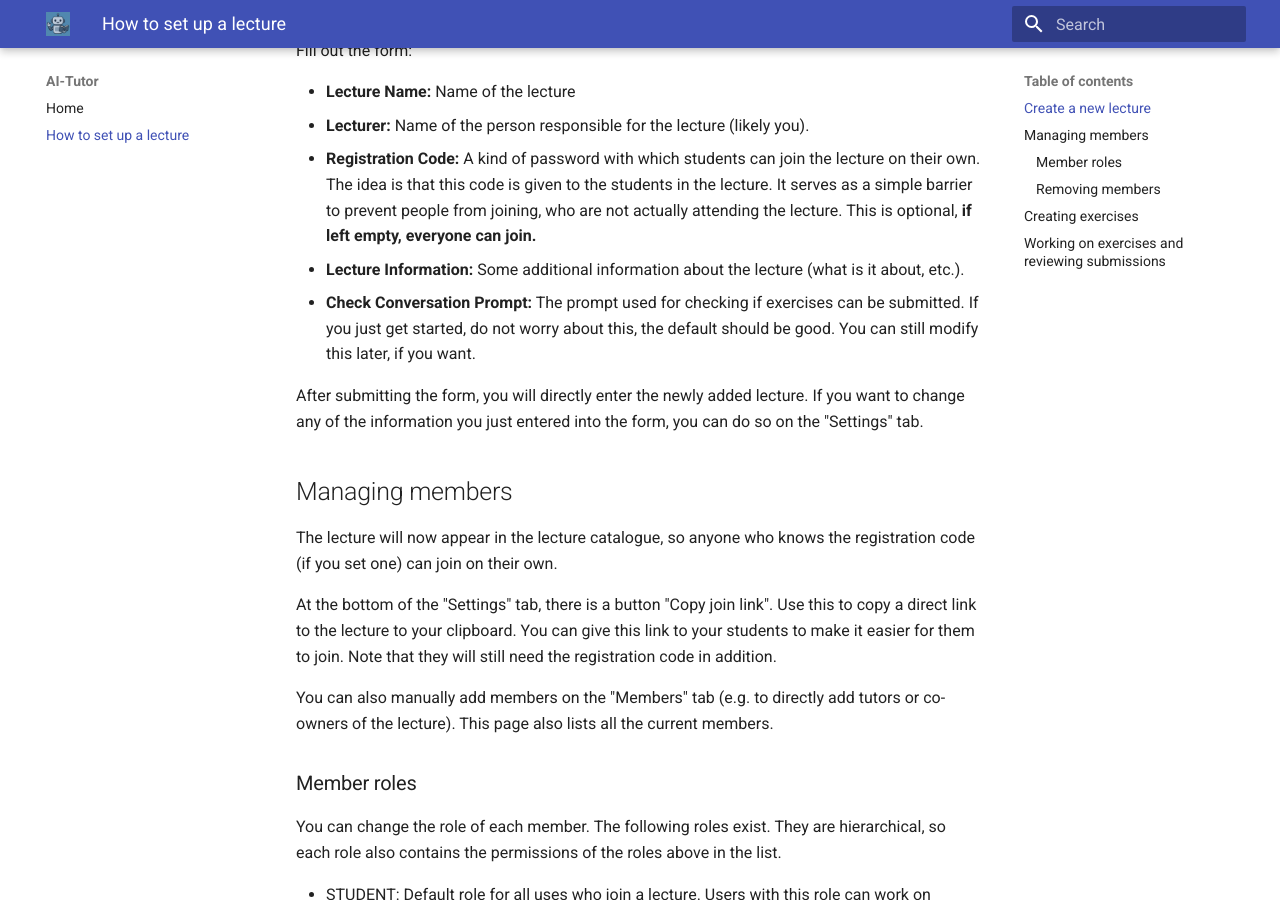
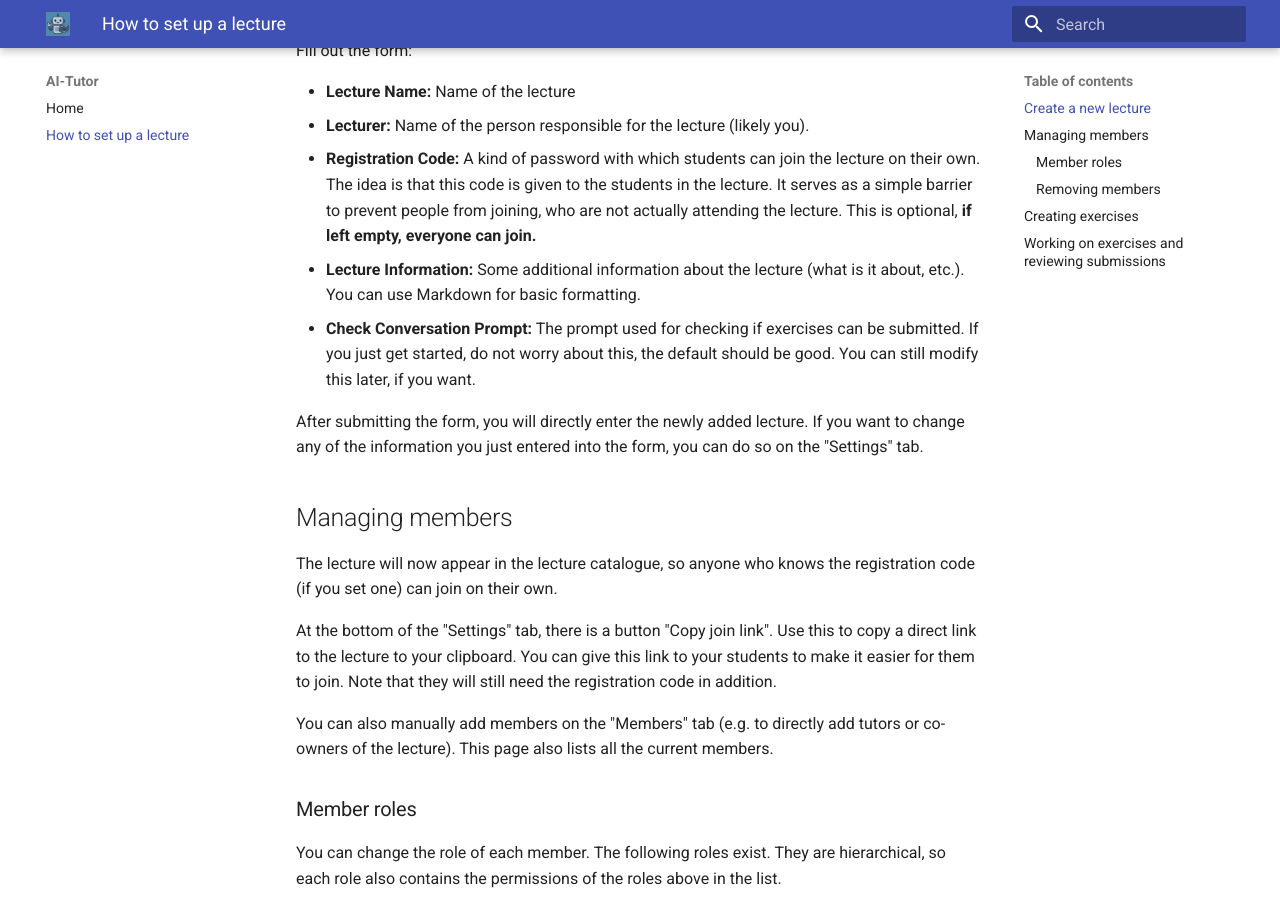
Before and after one commit to martius-lab/ai-tutor, an MkDocs documentation site: the page built from docs/how_to_create_lecture.md, in a window 1280 px wide and 900 px high, scrolled down 626 px. Built offline with MkDocs 1.6.1 and Material for MkDocs 9.7.7, drawn with Linux system fonts in a browser that asks for light colours.

Commit message:
doc: Mention that lecture information uses markdown

```diff
--- a/docs/how_to_create_lecture.md
+++ b/docs/how_to_create_lecture.md
@@ -30,7 +30,7 @@ Fill out the form:
   serves as a simple barrier to prevent people from joining, who are not actually
   attending the lecture.  This is optional, **if left empty, everyone can join.**
 - **Lecture Information:** Some additional information about the lecture (what is it
-  about, etc.).
+  about, etc.).  You can use Markdown for basic formatting.
 - **Check Conversation Prompt:** The prompt used for checking if exercises can be
   submitted.  If you just get started, do not worry about this, the default should be
   good.  You can still modify this later, if you want.
```
